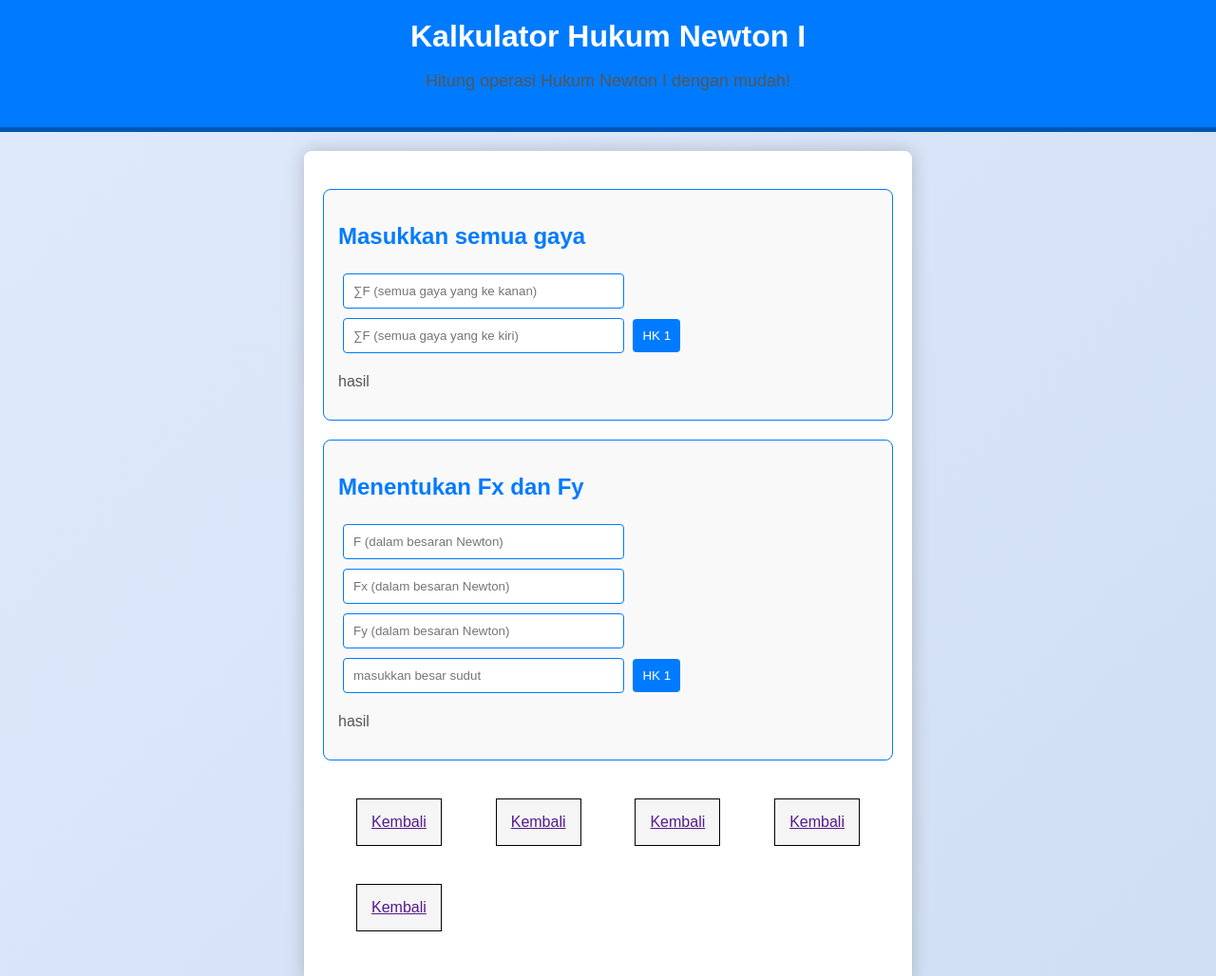
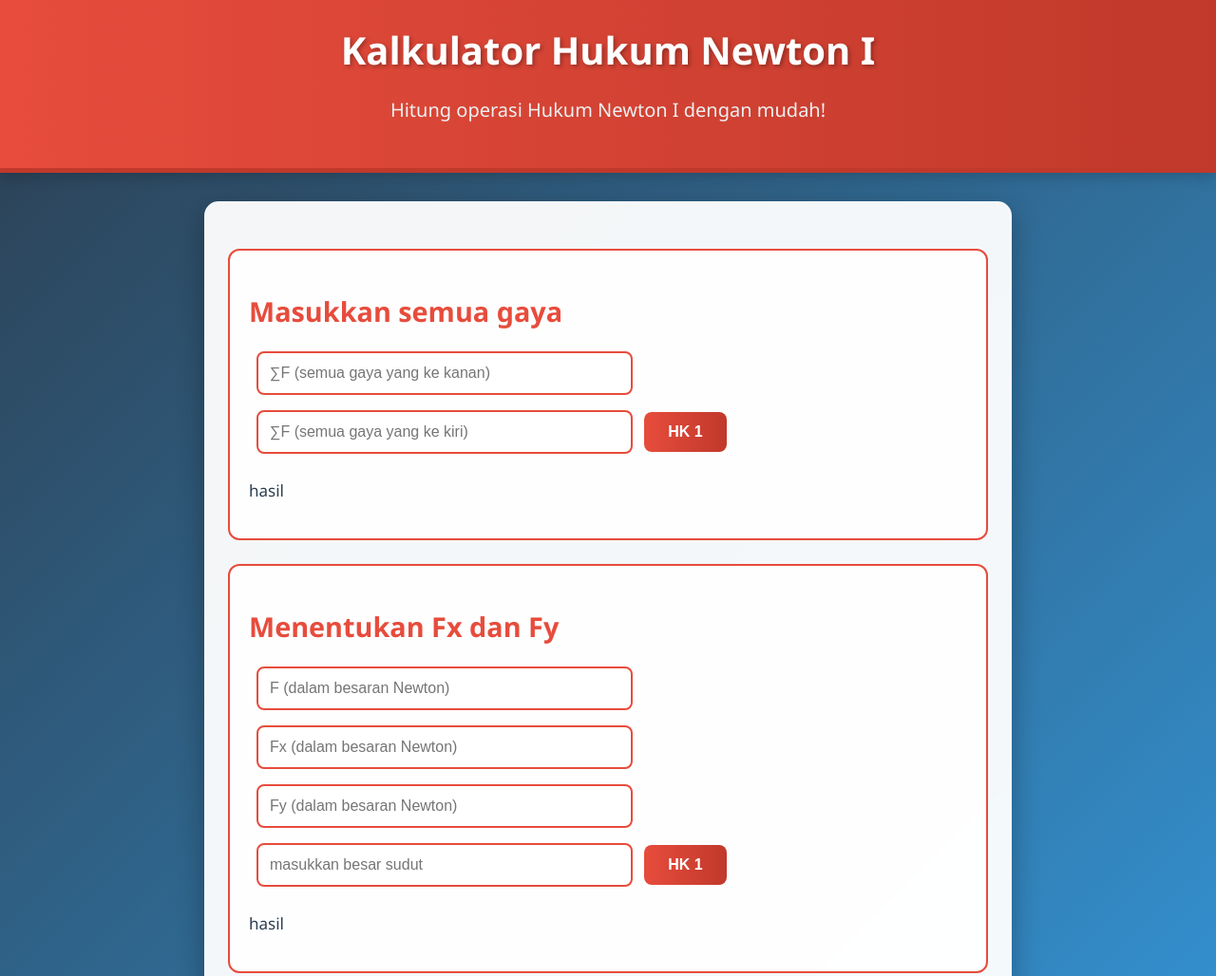
Before and after one commit to Kanselir/Kamus_Fisika, a plain HTML site: page HukumNew1/index.html in a window 1280 px wide. Shown: the top 1028 px of the page at 95% size. Drawn offline with Linux system fonts and the light colour scheme.

Commit message:
menambah desain

```diff
--- a/GLBB/style.css
+++ b/GLBB/style.css
@@ -1,81 +1,109 @@
 body {
-  font-family: Arial, sans-serif;
-  background: linear-gradient(135deg, #e0eafc, #cfdef3);
+  font-family: 'Segoe UI', Arial, sans-serif;
+  background: linear-gradient(135deg, #2c3e50, #3498db);
   margin: 0;
   padding: 0;
   color: #333;
 }
 
 header {
-  background-color: #007BFF;
+  background: linear-gradient(to right, #e74c3c, #c0392b);
   color: white;
-  padding: 20px;
+  padding: 25px;
   text-align: center;
-  border-bottom: 5px solid #0056b3;
+  border-bottom: 5px solid #c0392b;
+  box-shadow: 0 4px 15px rgba(0,0,0,0.2);
 }
 
 header h1 {
   margin: 0;
+  font-size: 2.5em;
+  text-shadow: 2px 2px 4px rgba(0,0,0,0.3);
 }
 
 header p {
-  font-size: 18px;
+  font-size: 20px;
+  color: #ecf0f1;
 }
 
 .container {
   width: 90%;
-  max-width: 600px;
-  margin: 20px auto;
-  background: #fff;
-  padding: 20px;
-  border-radius: 8px;
-  box-shadow: 0 0 20px rgba(0, 0, 0, 0.2);
+  max-width: 800px;
+  margin: 30px auto;
+  background: rgba(255, 255, 255, 0.95);
+  padding: 25px;
+  border-radius: 15px;
+  box-shadow: 0 10px 30px rgba(0, 0, 0, 0.3);
+  backdrop-filter: blur(5px);
 }
 
 .operation {
-  margin: 20px 0;
-  padding: 15px;
-  border: 1px solid #007BFF;
-  border-radius: 8px;
-  background-color: #f9f9f9;
+  margin: 25px 0;
+  padding: 20px;
+  border: 2px solid #e74c3c;
+  border-radius: 12px;
+  background-color: rgba(255,255,255,0.9);
+  transition: transform 0.3s ease;
+}
+
+.operation:hover {
+  transform: translateY(-5px);
+  box-shadow: 0 5px 15px rgba(0,0,0,0.2);
 }
 
 .operation h2 {
-  color: #007BFF;
+  color: #e74c3c;
+  font-size: 1.8em;
+  margin-bottom: 15px;
 }
 
 input {
   width: calc(50% - 10px);
-  padding: 10px;
-  margin: 5px;
-  border: 1px solid #007BFF;
-  border-radius: 4px;
+  padding: 12px;
+  margin: 8px;
+  border: 2px solid #e74c3c;
+  border-radius: 8px;
+  font-size: 16px;
+  transition: all 0.3s ease;
+}
+
+input:focus {
+  outline: none;
+  border-color: #c0392b;
+  box-shadow: 0 0 10px rgba(231, 76, 60, 0.3);
 }
 
 button {
-  padding: 10px;
-  background: #007BFF;
+  padding: 12px 25px;
+  background: linear-gradient(to right, #e74c3c, #c0392b);
   color: white;
   border: none;
-  border-radius: 4px;
+  border-radius: 8px;
   cursor: pointer;
-  transition: background 0.3s;
+  transition: all 0.3s ease;
+  font-size: 16px;
+  font-weight: bold;
+  text-transform: uppercase;
 }
 
 button:hover {
-  background: #0056b3;
+  background: linear-gradient(to right, #c0392b, #e74c3c);
+  transform: scale(1.05);
+  box-shadow: 0 5px 15px rgba(231, 76, 60, 0.4);
 }
 
 p {
-  font-size: 16px;
-  color: #555;
+  font-size: 17px;
+  color: #2c3e50;
+  line-height: 1.6;
 }
 
 footer {
   text-align: center;
-  margin-top: 20px;
-  padding: 10px;
-  background-color: #007BFF;
+  margin-top: 30px;
+  padding: 15px;
+  background: linear-gradient(to right, #e74c3c, #c0392b);
   color: white;
   position: relative;
+  box-shadow: 0 -4px 15px rgba(0,0,0,0.2);
 }
--- a/HukumNew1/style.css
+++ b/HukumNew1/style.css
@@ -1,96 +1,133 @@
 body {
-  font-family: Arial, sans-serif;
-  background: linear-gradient(135deg, #e0eafc, #cfdef3);
+  font-family: 'Segoe UI', Arial, sans-serif;
+  background: linear-gradient(135deg, #2c3e50, #3498db);
   margin: 0;
   padding: 0;
   color: #333;
 }
 
 header {
-  background-color: #007BFF;
+  background: linear-gradient(to right, #e74c3c, #c0392b);
   color: white;
-  padding: 20px;
+  padding: 25px;
   text-align: center;
-  border-bottom: 5px solid #0056b3;
+  border-bottom: 5px solid #c0392b;
+  box-shadow: 0 4px 15px rgba(0,0,0,0.2);
 }
 
 header h1 {
   margin: 0;
+  font-size: 2.5em;
+  text-shadow: 2px 2px 4px rgba(0,0,0,0.3);
 }
 
 header p {
-  font-size: 18px;
+  font-size: 20px;
+  color: #ecf0f1;
 }
 
 .container {
   width: 90%;
-  max-width: 600px;
-  margin: 20px auto;
-  background: #fff;
-  padding: 20px;
-  border-radius: 8px;
-  box-shadow: 0 0 20px rgba(0, 0, 0, 0.2);
+  max-width: 800px;
+  margin: 30px auto;
+  background: rgba(255, 255, 255, 0.95);
+  padding: 25px;
+  border-radius: 15px;
+  box-shadow: 0 10px 30px rgba(0, 0, 0, 0.3);
+  backdrop-filter: blur(5px);
 }
 
 .operation {
-  margin: 20px 0;
-  padding: 15px;
-  border: 1px solid #007BFF;
-  border-radius: 8px;
-  background-color: #f9f9f9;
+  margin: 25px 0;
+  padding: 20px;
+  border: 2px solid #e74c3c;
+  border-radius: 12px;
+  background-color: rgba(255,255,255,0.9);
+  transition: transform 0.3s ease;
+}
+
+.operation:hover {
+  transform: translateY(-5px);
+  box-shadow: 0 5px 15px rgba(0,0,0,0.2);
 }
 
 .operation h2 {
-  color: #007BFF;
+  color: #e74c3c;
+  font-size: 1.8em;
+  margin-bottom: 15px;
 }
 
-/* kelas link */
 .link {
   display: flex;
   justify-content: space-between;
   flex-wrap: wrap;
-  margin: 15px;
+  margin: 20px;
 }
 
 .link a {
-  border: 1px solid black;
-  margin: 20px;
-  padding: 15px;
-  background-color: whitesmoke;
+  border: 2px solid #e74c3c;
+  margin: 15px;
+  padding: 20px;
+  background: linear-gradient(to right, rgba(231, 76, 60, 0.1), rgba(192, 57, 43, 0.1));
+  border-radius: 10px;
+  text-decoration: none;
+  color: #2c3e50;
+  transition: all 0.3s ease;
+}
+
+.link a:hover {
+  transform: scale(1.05);
+  background: linear-gradient(to right, rgba(231, 76, 60, 0.2), rgba(192, 57, 43, 0.2));
+  box-shadow: 0 5px 15px rgba(231, 76, 60, 0.3);
 }
 
 input {
   width: calc(50% - 10px);
-  padding: 10px;
-  margin: 5px;
-  border: 1px solid #007BFF;
-  border-radius: 4px;
+  padding: 12px;
+  margin: 8px;
+  border: 2px solid #e74c3c;
+  border-radius: 8px;
+  font-size: 16px;
+  transition: all 0.3s ease;
+}
+
+input:focus {
+  outline: none;
+  border-color: #c0392b;
+  box-shadow: 0 0 10px rgba(231, 76, 60, 0.3);
 }
 
 button {
-  padding: 10px;
-  background: #007BFF;
+  padding: 12px 25px;
+  background: linear-gradient(to right, #e74c3c, #c0392b);
   color: white;
   border: none;
-  border-radius: 4px;
+  border-radius: 8px;
   cursor: pointer;
-  transition: background 0.3s;
+  transition: all 0.3s ease;
+  font-size: 16px;
+  font-weight: bold;
+  text-transform: uppercase;
 }
 
 button:hover {
-  background: #0056b3;
+  background: linear-gradient(to right, #c0392b, #e74c3c);
+  transform: scale(1.05);
+  box-shadow: 0 5px 15px rgba(231, 76, 60, 0.4);
 }
 
 p {
-  font-size: 16px;
-  color: #555;
+  font-size: 17px;
+  color: #2c3e50;
+  line-height: 1.6;
 }
 
 footer {
   text-align: center;
-  margin-top: 20px;
-  padding: 10px;
-  background-color: #007BFF;
+  margin-top: 30px;
+  padding: 15px;
+  background: linear-gradient(to right, #e74c3c, #c0392b);
   color: white;
   position: relative;
+  box-shadow: 0 -4px 15px rgba(0,0,0,0.2);
 }
--- a/HukumNew2/style.css
+++ b/HukumNew2/style.css
@@ -1,81 +1,109 @@
 body {
-  font-family: Arial, sans-serif;
-  background: linear-gradient(135deg, #e0eafc, #cfdef3);
+  font-family: 'Segoe UI', Arial, sans-serif;
+  background: linear-gradient(135deg, #2c3e50, #3498db);
   margin: 0;
   padding: 0;
   color: #333;
 }
 
 header {
-  background-color: #007BFF;
+  background: linear-gradient(to right, #e74c3c, #c0392b);
   color: white;
-  padding: 20px;
+  padding: 25px;
   text-align: center;
-  border-bottom: 5px solid #0056b3;
+  border-bottom: 5px solid #c0392b;
+  box-shadow: 0 4px 15px rgba(0,0,0,0.2);
 }
 
 header h1 {
   margin: 0;
+  font-size: 2.5em;
+  text-shadow: 2px 2px 4px rgba(0,0,0,0.3);
 }
 
 header p {
-  font-size: 18px;
+  font-size: 20px;
+  color: #ecf0f1;
 }
 
 .container {
   width: 90%;
-  max-width: 600px;
-  margin: 20px auto;
-  background: #fff;
-  padding: 20px;
-  border-radius: 8px;
-  box-shadow: 0 0 20px rgba(0, 0, 0, 0.2);
+  max-width: 800px;
+  margin: 30px auto;
+  background: rgba(255, 255, 255, 0.95);
+  padding: 25px;
+  border-radius: 15px;
+  box-shadow: 0 10px 30px rgba(0, 0, 0, 0.3);
+  backdrop-filter: blur(5px);
 }
 
 .operation {
-  margin: 20px 0;
-  padding: 15px;
-  border: 1px solid #007BFF;
-  border-radius: 8px;
-  background-color: #f9f9f9;
+  margin: 25px 0;
+  padding: 20px;
+  border: 2px solid #e74c3c;
+  border-radius: 12px;
+  background-color: rgba(255,255,255,0.9);
+  transition: transform 0.3s ease;
+}
+
+.operation:hover {
+  transform: translateY(-5px);
+  box-shadow: 0 5px 15px rgba(0,0,0,0.2);
 }
 
 .operation h2 {
-  color: #007BFF;
+  color: #e74c3c;
+  font-size: 1.8em;
+  margin-bottom: 15px;
 }
 
 input {
   width: calc(50% - 10px);
-  padding: 10px;
-  margin: 5px;
-  border: 1px solid #007BFF;
-  border-radius: 4px;
+  padding: 12px;
+  margin: 8px;
+  border: 2px solid #e74c3c;
+  border-radius: 8px;
+  font-size: 16px;
+  transition: all 0.3s ease;
+}
+
+input:focus {
+  outline: none;
+  border-color: #c0392b;
+  box-shadow: 0 0 10px rgba(231, 76, 60, 0.3);
 }
 
 button {
-  padding: 10px;
-  background: #007BFF;
+  padding: 12px 25px;
+  background: linear-gradient(to right, #e74c3c, #c0392b);
   color: white;
   border: none;
-  border-radius: 4px;
+  border-radius: 8px;
   cursor: pointer;
-  transition: background 0.3s;
+  transition: all 0.3s ease;
+  font-size: 16px;
+  font-weight: bold;
+  text-transform: uppercase;
 }
 
 button:hover {
-  background: #0056b3;
+  background: linear-gradient(to right, #c0392b, #e74c3c);
+  transform: scale(1.05);
+  box-shadow: 0 5px 15px rgba(231, 76, 60, 0.4);
 }
 
 p {
-  font-size: 16px;
-  color: #555;
+  font-size: 17px;
+  color: #2c3e50;
+  line-height: 1.6;
 }
 
 footer {
   text-align: center;
-  margin-top: 20px;
-  padding: 10px;
-  background-color: #007BFF;
+  margin-top: 30px;
+  padding: 15px;
+  background: linear-gradient(to right, #e74c3c, #c0392b);
   color: white;
   position: relative;
+  box-shadow: 0 -4px 15px rgba(0,0,0,0.2);
 }
--- /dev/null
+++ b/gelombang/style.css
@@ -0,0 +1,109 @@
+body {
+  font-family: 'Segoe UI', Arial, sans-serif;
+  background: linear-gradient(135deg, #2c3e50, #3498db);
+  margin: 0;
+  padding: 0;
+  color: #333;
+}
+
+header {
+  background: linear-gradient(to right, #e74c3c, #c0392b);
+  color: white;
+  padding: 25px;
+  text-align: center;
+  border-bottom: 5px solid #c0392b;
+  box-shadow: 0 4px 15px rgba(0,0,0,0.2);
+}
+
+header h1 {
+  margin: 0;
+  font-size: 2.5em;
+  text-shadow: 2px 2px 4px rgba(0,0,0,0.3);
+}
+
+header p {
+  font-size: 20px;
+  color: #ecf0f1;
+}
+
+.container {
+  width: 90%;
+  max-width: 800px;
+  margin: 30px auto;
+  background: rgba(255, 255, 255, 0.95);
+  padding: 25px;
+  border-radius: 15px;
+  box-shadow: 0 10px 30px rgba(0, 0, 0, 0.3);
+  backdrop-filter: blur(5px);
+}
+
+.operation {
+  margin: 25px 0;
+  padding: 20px;
+  border: 2px solid #e74c3c;
+  border-radius: 12px;
+  background-color: rgba(255,255,255,0.9);
+  transition: transform 0.3s ease;
+}
+
+.operation:hover {
+  transform: translateY(-5px);
+  box-shadow: 0 5px 15px rgba(0,0,0,0.2);
+}
+
+.operation h2 {
+  color: #e74c3c;
+  font-size: 1.8em;
+  margin-bottom: 15px;
+}
+
+input {
+  width: calc(50% - 10px);
+  padding: 12px;
+  margin: 8px;
+  border: 2px solid #e74c3c;
+  border-radius: 8px;
+  font-size: 16px;
+  transition: all 0.3s ease;
+}
+
+input:focus {
+  outline: none;
+  border-color: #c0392b;
+  box-shadow: 0 0 10px rgba(231, 76, 60, 0.3);
+}
+
+button {
+  padding: 12px 25px;
+  background: linear-gradient(to right, #e74c3c, #c0392b);
+  color: white;
+  border: none;
+  border-radius: 8px;
+  cursor: pointer;
+  transition: all 0.3s ease;
+  font-size: 16px;
+  font-weight: bold;
+  text-transform: uppercase;
+}
+
+button:hover {
+  background: linear-gradient(to right, #c0392b, #e74c3c);
+  transform: scale(1.05);
+  box-shadow: 0 5px 15px rgba(231, 76, 60, 0.4);
+}
+
+p {
+  font-size: 17px;
+  color: #2c3e50;
+  line-height: 1.6;
+}
+
+footer {
+  text-align: center;
+  margin-top: 30px;
+  padding: 15px;
+  background: linear-gradient(to right, #e74c3c, #c0392b);
+  color: white;
+  position: relative;
+  box-shadow: 0 -4px 15px rgba(0,0,0,0.2);
+}
--- a/styles.css
+++ b/styles.css
@@ -6,41 +6,53 @@
 }
 
 body {
-    font-family: Arial, sans-serif;
+    font-family: 'Segoe UI', Tahoma, Geneva, Verdana, sans-serif;
     line-height: 1.6;
-    background-color: #f4f4f4;
-    height: 10000px;
+    background: linear-gradient(120deg, #84fab0 0%, #8fd3f4 100%);
+    min-height: 100vh;
 }
 
 header {
-    /* position: fixed; */
-    background-color: #333;
+    background: linear-gradient(to right, #2c3e50, #3498db);
     color: white;
-    padding: 20px;
+    padding: 30px 20px;
     text-align: center;
+    box-shadow: 0 4px 15px rgba(0,0,0,0.1);
 }
 
 h1 {
-    margin-bottom: 5px;
+    margin-bottom: 10px;
+    font-size: 2.5em;
+    text-shadow: 2px 2px 4px rgba(0,0,0,0.2);
 }
 
 marquee {
     font-size: 25px;
-    margin-bottom: 15px;
+    margin-bottom: 20px;
+    color: #ecf0f1;
 }
 
 input[type="text"] {
-    padding: 10px;
+    padding: 15px;
     width: 80%;
     max-width: 400px;
     margin: 0 auto;
     display: block;
     border: none;
-    border-radius: 5px;
+    border-radius: 25px;
+    box-shadow: 0 4px 10px rgba(0,0,0,0.1);
+    font-size: 16px;
+    transition: all 0.3s ease;
+}
+
+input[type="text"]:focus {
+    transform: scale(1.02);
+    box-shadow: 0 6px 15px rgba(0,0,0,0.15);
+    outline: none;
 }
 
 main {
-    padding: 20px;
+    padding: 30px 20px;
 }
 
 .dictionary {
@@ -48,41 +60,74 @@ main {
     flex-wrap: wrap;
     justify-content: space-around;
     text-decoration: none;
+    gap: 25px;
 }
 
 .term {
-    background-color: white;
-    border-radius: 10px;
-    box-shadow: 0 2px 5px rgba(0, 0, 0, 0.1);
+    background: rgba(255, 255, 255, 0.9);
+    border-radius: 15px;
+    box-shadow: 0 8px 20px rgba(0,0,0,0.1);
     margin: 10px;
-    padding: 20px;
-    width: calc(50% - 40px); /* Set 50% untuk tampilan desktop */
+    padding: 25px;
+    width: calc(50% - 40px);
     box-sizing: border-box;
+    transition: all 0.4s ease;
+    border: 1px solid rgba(255,255,255,0.2);
+}
+
+.term:hover {
+    transform: translateY(-10px);
+    box-shadow: 0 15px 30px rgba(0,0,0,0.15);
+    background: rgba(255,255,255,1);
 }
 
 .term a {
-    text-decoration: none;  /* Menghilangkan garis bawah pada link */
-    display: inline-block;  /* Agar bisa menggunakan efek transform */
-    transition: transform 0.3s ease;  /* Menambahkan transisi halus */
+    text-decoration: none;
+    display: block;
+    color: inherit;
+    transition: all 0.3s ease;
 }
 
 .term a:hover {
-    text-decoration: underline;  /* Memastikan tidak ada garis bawah saat hover */
-    transform: translateY(-10px);  /* Teks akan bergerak sedikit ke atas */
+    text-decoration: none;
+    color: #3498db;
 }
 
 .term h2 {
-    color: #333;
-    margin-bottom: 10px;
+    color: #2c3e50;
+    margin-bottom: 15px;
+    font-size: 1.8em;
+    position: relative;
+    padding-bottom: 10px;
+}
+
+.term h2:after {
+    content: '';
+    position: absolute;
+    bottom: 0;
+    left: 0;
+    width: 50px;
+    height: 3px;
+    background: linear-gradient(to right, #3498db, #2ecc71);
+    border-radius: 2px;
 }
 
 .term p {
-    color: #666;
-
+    color: #34495e;
+    line-height: 1.8;
+    font-size: 1.1em;
 }
 
 @media screen and (max-width: 768px) {
     .term {
-        width: calc(100% - 40px); /* Set 100% untuk tampilan mobile */
+        width: calc(100% - 40px);
+    }
+
+    h1 {
+        font-size: 2em;
+    }
+
+    .term h2 {
+        font-size: 1.5em;
     }
 }
--- a/vektor/style.css
+++ b/vektor/style.css
@@ -1,81 +1,109 @@
 body {
-  font-family: Arial, sans-serif;
-  background: linear-gradient(135deg, #e0eafc, #cfdef3);
+  font-family: 'Segoe UI', Arial, sans-serif;
+  background: linear-gradient(135deg, #2c3e50, #3498db);
   margin: 0;
   padding: 0;
   color: #333;
 }
 
 header {
-  background-color: #007BFF;
+  background: linear-gradient(to right, #e74c3c, #c0392b);
   color: white;
-  padding: 20px;
+  padding: 25px;
   text-align: center;
-  border-bottom: 5px solid #0056b3;
+  border-bottom: 5px solid #c0392b;
+  box-shadow: 0 4px 15px rgba(0,0,0,0.2);
 }
 
 header h1 {
   margin: 0;
+  font-size: 2.5em;
+  text-shadow: 2px 2px 4px rgba(0,0,0,0.3);
 }
 
 header p {
-  font-size: 18px;
+  font-size: 20px;
+  color: #ecf0f1;
 }
 
 .container {
   width: 90%;
-  max-width: 600px;
-  margin: 20px auto;
-  background: #fff;
-  padding: 20px;
-  border-radius: 8px;
-  box-shadow: 0 0 20px rgba(0, 0, 0, 0.2);
+  max-width: 800px;
+  margin: 30px auto;
+  background: rgba(255, 255, 255, 0.95);
+  padding: 25px;
+  border-radius: 15px;
+  box-shadow: 0 10px 30px rgba(0, 0, 0, 0.3);
+  backdrop-filter: blur(5px);
 }
 
 .operation {
-  margin: 20px 0;
-  padding: 15px;
-  border: 1px solid #007BFF;
-  border-radius: 8px;
-  background-color: #f9f9f9;
+  margin: 25px 0;
+  padding: 20px;
+  border: 2px solid #e74c3c;
+  border-radius: 12px;
+  background-color: rgba(255,255,255,0.9);
+  transition: transform 0.3s ease;
+}
+
+.operation:hover {
+  transform: translateY(-5px);
+  box-shadow: 0 5px 15px rgba(0,0,0,0.2);
 }
 
 .operation h2 {
-  color: #007BFF;
+  color: #e74c3c;
+  font-size: 1.8em;
+  margin-bottom: 15px;
 }
 
 input {
   width: calc(50% - 10px);
-  padding: 10px;
-  margin: 5px;
-  border: 1px solid #007BFF;
-  border-radius: 4px;
+  padding: 12px;
+  margin: 8px;
+  border: 2px solid #e74c3c;
+  border-radius: 8px;
+  font-size: 16px;
+  transition: all 0.3s ease;
+}
+
+input:focus {
+  outline: none;
+  border-color: #c0392b;
+  box-shadow: 0 0 10px rgba(231, 76, 60, 0.3);
 }
 
 button {
-  padding: 10px;
-  background: #007BFF;
+  padding: 12px 25px;
+  background: linear-gradient(to right, #e74c3c, #c0392b);
   color: white;
   border: none;
-  border-radius: 4px;
+  border-radius: 8px;
   cursor: pointer;
-  transition: background 0.3s;
+  transition: all 0.3s ease;
+  font-size: 16px;
+  font-weight: bold;
+  text-transform: uppercase;
 }
 
 button:hover {
-  background: #0056b3;
+  background: linear-gradient(to right, #c0392b, #e74c3c);
+  transform: scale(1.05);
+  box-shadow: 0 5px 15px rgba(231, 76, 60, 0.4);
 }
 
 p {
-  font-size: 16px;
-  color: #555;
+  font-size: 17px;
+  color: #2c3e50;
+  line-height: 1.6;
 }
 
 footer {
   text-align: center;
-  margin-top: 20px;
-  padding: 10px;
-  background-color: #007BFF;
+  margin-top: 30px;
+  padding: 15px;
+  background: linear-gradient(to right, #e74c3c, #c0392b);
   color: white;
   position: relative;
+  box-shadow: 0 -4px 15px rgba(0,0,0,0.2);
 }
```
Also changed, not shown: gelombang/index.html (added, +68 -0 lines), gelombang/script.js (added, +65 -0 lines), index.html (+10 -4 lines), 1 other file.
